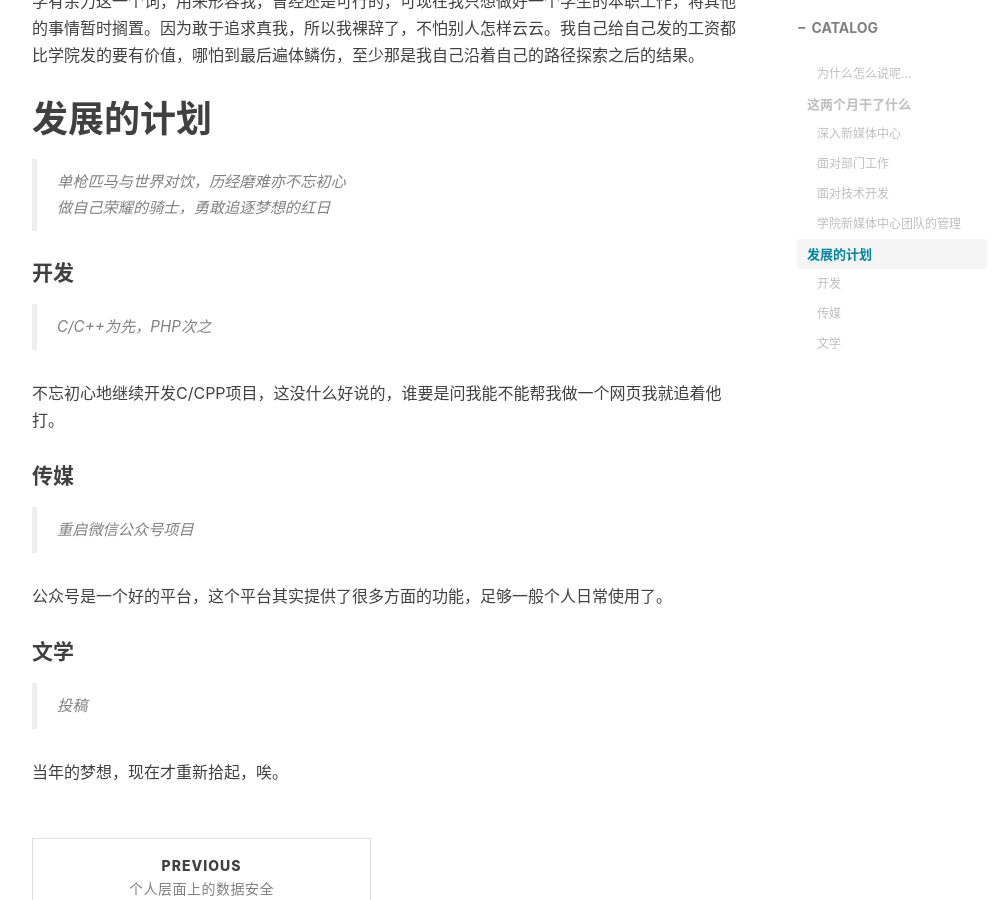
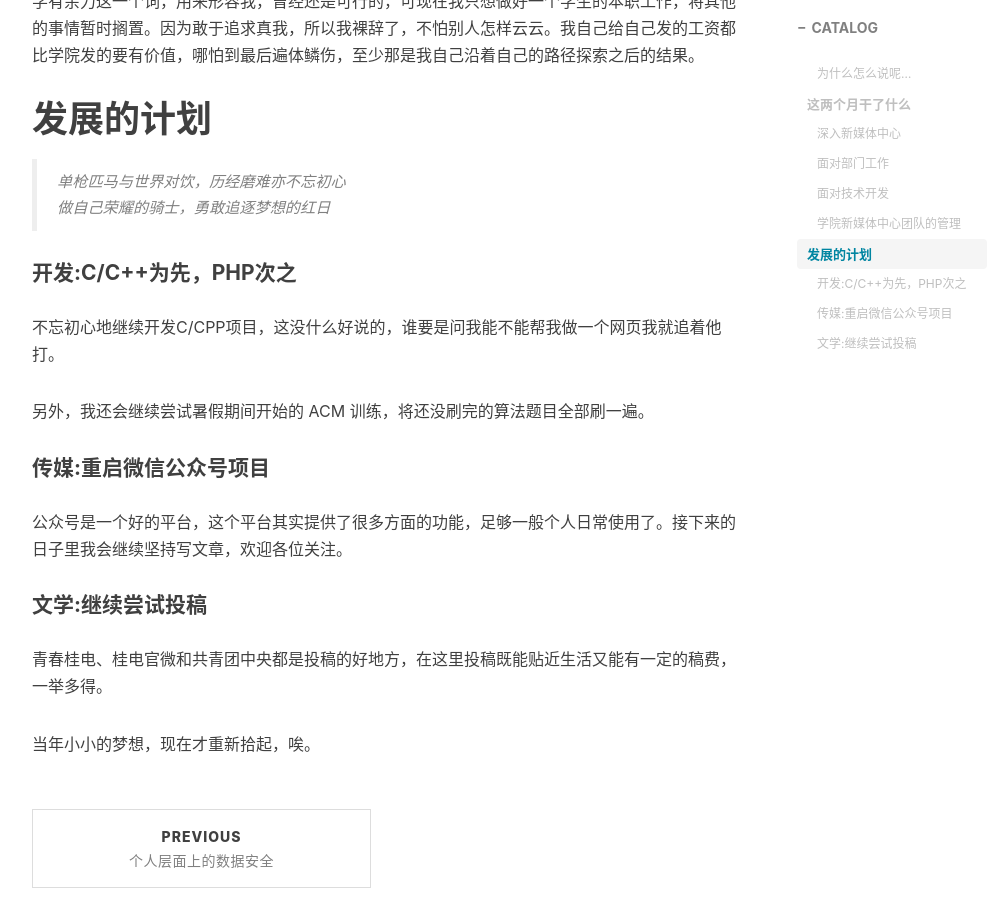
Before and after one commit to TaohongMaxwell/TaohongMaxwell.github.io, a Jekyll site: the page built from _posts/2018-12-10-informal-yearbook.md, in a window 1280 px wide and 900 px high, scrolled down 2942 px. Shown: the whole window, without its empty margins (233-1230 px from the left). Built offline with Jekyll 4.4.1, drawn with Linux system fonts in a browser that asks for light colours; nearby versions of some CDN libraries; comment, search, counter and statistics services are not loaded.

Commit message:
Update 2018-12-10-informal-yearbook.md

```diff
--- a/_posts/2018-12-10-informal-yearbook.md
+++ b/_posts/2018-12-10-informal-yearbook.md
@@ -75,20 +75,18 @@ tags:
 > 单枪匹马与世界对饮，历经磨难亦不忘初心<br/>
 > 做自己荣耀的骑士，勇敢追逐梦想的红日
 
-#### 开发
-
-> C/C++为先，PHP次之
+#### 开发:C/C++为先，PHP次之
 
 不忘初心地继续开发C/CPP项目，这没什么好说的，谁要是问我能不能帮我做一个网页我就追着他打。
 
-#### 传媒
+另外，我还会继续尝试暑假期间开始的 ACM 训练，将还没刷完的算法题目全部刷一遍。
 
-> 重启微信公众号项目
+#### 传媒:重启微信公众号项目
 
-公众号是一个好的平台，这个平台其实提供了很多方面的功能，足够一般个人日常使用了。
+公众号是一个好的平台，这个平台其实提供了很多方面的功能，足够一般个人日常使用了。接下来的日子里我会继续坚持写文章，欢迎各位关注。
 
-#### 文学
+#### 文学:继续尝试投稿
 
-> 投稿
+青春桂电、桂电官微和共青团中央都是投稿的好地方，在这里投稿既能贴近生活又能有一定的稿费，一举多得。
 
-当年的梦想，现在才重新拾起，唉。
+当年小小的梦想，现在才重新拾起，唉。
```
